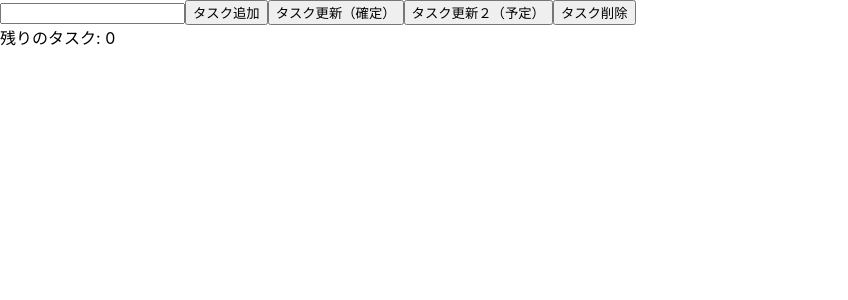
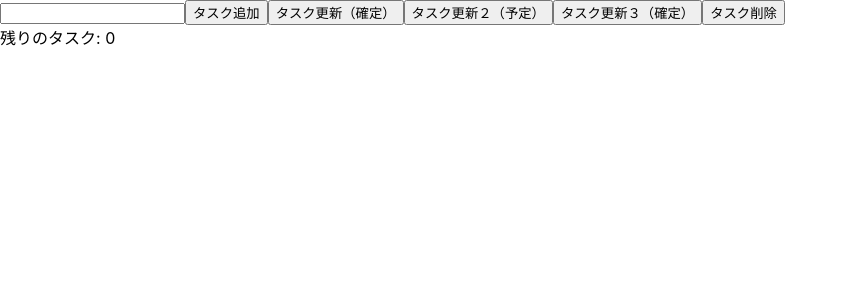
Before and after one commit to project-sa-git/react-tutorial-todo, a React (Create React App) app: page / in a window 1280 px wide. Shown: the top 300 px of the page, without its empty margins (0-848 px from the left). Built offline with nearby package versions, Linux system fonts and the light colour scheme; the HTML template or start-up script is replaced by a standard one.

Commit message:
更新３追加

```diff
--- a/src/App.js
+++ b/src/App.js
@@ -45,6 +45,7 @@ function App() {
       <button onClick={handleAddTodo}>タスク追加</button>
       <button>タスク更新（確定）</button>
       <button>タスク更新２（予定）</button>
+      <button>タスク更新３（確定）</button>
       <button onClick={handleClear}>タスク削除</button>
       <div>残りのタスク: {todos.filter((todo) => !todo.completed).length}</div>
     </>
```
